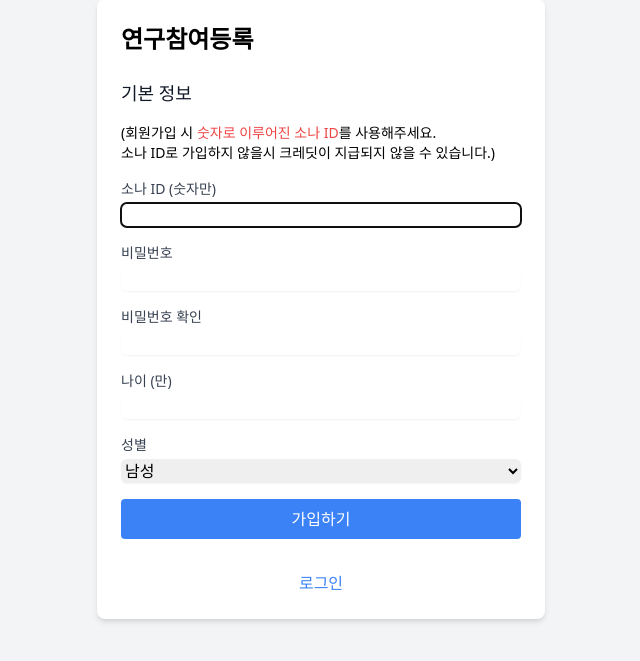
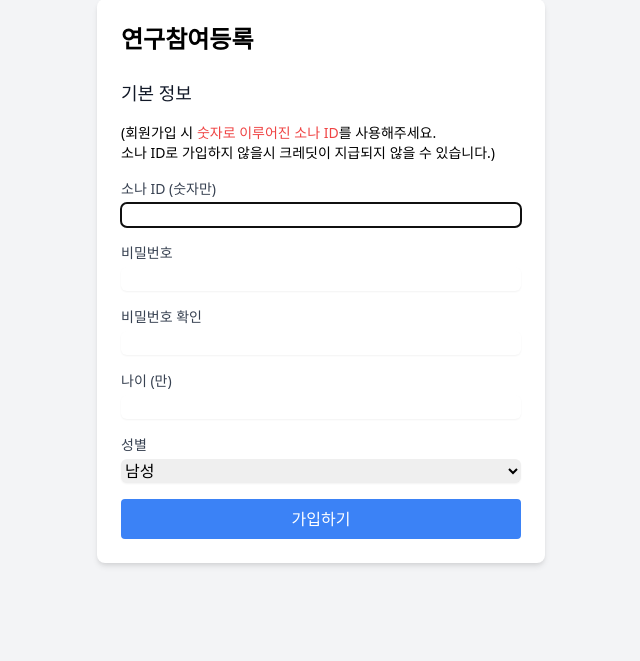
Before and after one commit to a2ilab/vad_survey, a Django app: page /signup/ in a window 1280 px wide. Shown: the part 93-754 px from the top of the page, without its empty margins (319-959 px from the left). Run offline with Django 4.2, Linux system fonts and the light colour scheme.

```diff
--- a/templates/registration/signup.html
+++ b/templates/registration/signup.html
@@ -66,11 +66,5 @@
             가입하기
         </button>
     </form>
-
-    <div class="mt-6 text-center">
-        <a href="{% url 'login' %}" class="mt-2 inline-block text-blue-500 hover:text-blue-600">
-            로그인
-        </a>
-    </div>
 </div>
 {% endblock %}
```
